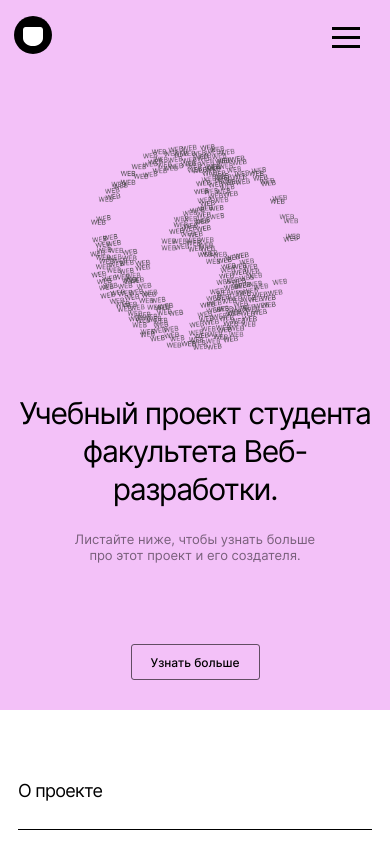
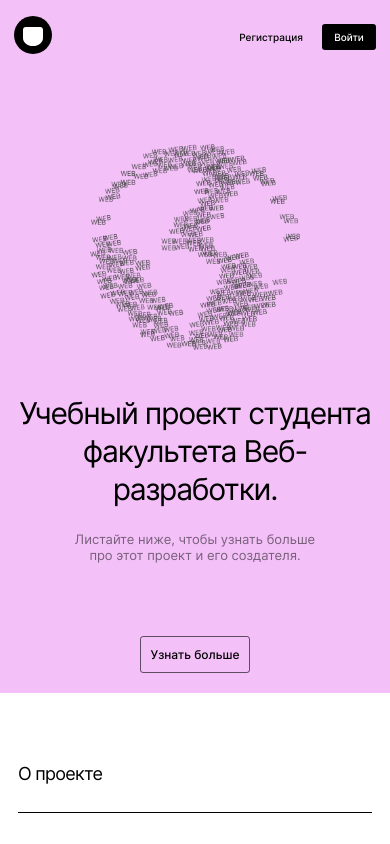
Before and after one commit to pchupchu/movies-explorer-frontend, a React (Create React App) app: page / in a window 390 px wide. Shown: the top 844 px of the page. Built offline with nearby package versions, Linux system fonts and the light colour scheme.

Commit message:
Fix Header and Navbar

```diff
--- a/src/components/App/App.js
+++ b/src/components/App/App.js
@@ -1,4 +1,4 @@
-// import { useState } from "react";
+import { useState } from "react";
 import "./App.css";
 import { Route, Routes } from "react-router-dom";
 import Login from "../Login/Login";
@@ -11,15 +11,21 @@ import Profile from "../Profile/Profile";
 import Preloader from "../Preloader/Preloader";
 
 function App() {
+  const [loggedIn, setLoggedIn] = useState(false);
+
   return (
     <div className="app">
       <Routes>
         <Route path="/signin" element={<Login />} />
         <Route path="/signup" element={<Register />} />
-        <Route path="/profile" element={<Profile />} />
-        <Route path="/" element={<Main />} />
-        <Route path="/movies" element={<Movies />} />
-        <Route path="/saved-movies" element={<SavedMovies />} />
+
+        <Route path="/profile" element={<Profile loggedIn={loggedIn} />} />
+        <Route path="/" element={<Main loggedIn={loggedIn} />} />
+        <Route path="/movies" element={<Movies loggedIn={loggedIn} />} />
+        <Route
+          path="/saved-movies"
+          element={<SavedMovies loggedIn={loggedIn} />}
+        />
         <Route path="*" element={<NotFound />} />
         <Route path="/load" element={<Preloader />} />
       </Routes>
--- a/src/components/Header/Header.css
+++ b/src/components/Header/Header.css
@@ -22,6 +22,10 @@
   .header {
     padding: 16px 14px;
   }
+}
+
+.header__main {
+  background-color: #f3c1f8;
 }
 
 .header__navigation {
@@ -114,10 +118,10 @@
 .header__burger {
   display: none;
   width: 28px;
-  height: 28px;
+  height: 23px;
   cursor: pointer;
-  position: fixed;
-  top: 27px;
+  position: absolute;
+  top: 28px;
   right: 30px;
   opacity: 1;
   transition: opacity 0.8s ease-in-out;
@@ -131,6 +135,13 @@
 @media screen and (max-width: 768px) {
   .header__burger {
     display: flex;
+  }
+}
+
+@media screen and (max-width: 425px) {
+  .header__burger {
+    width: 22px;
+    right: 18px;
   }
 }
 
@@ -152,7 +163,7 @@
 }
 
 .header__burger-line:last-of-type {
-  top: 18px;
+  top: 17.5px;
 }
 
 .header__burger-line_active:first-of-type {
--- a/src/components/Header/Header.js
+++ b/src/components/Header/Header.js
@@ -1,15 +1,13 @@
-import { Link } from "react-router-dom";
+import { Link, useLocation } from "react-router-dom";
 import "./Header.css";
 import logo from "../../images/logo.svg";
 import Navigation from "../Navigation/Navigation";
 import { useState } from "react";
 import Navbar from "../Navbar/Navbar";
 
-// function Header({ loggedIn, isEmail, isBurger, handleBurgerMenu, signOut }) {
-function Header() {
-  // function goProfile() {
-  //   navigate("/profile", { replace: true });
-  // }
+function Header({ loggedIn }) {
+  loggedIn = false;
+  const location = useLocation();
 
   const [isBurger, setIsBurger] = useState(false);
   const [isNavbarOpen, setIsNavbarOpen] = useState(false);
@@ -17,28 +15,29 @@ function Header() {
   function handleBurgerMenu() {
     setIsBurger(!isBurger);
     setIsNavbarOpen(!isNavbarOpen);
+    if (!isBurger) {
+      document.body.style.overflow = "hidden";
+    } else {
+      document.body.style.overflow = "";
+    }
   }
 
   return (
     <>
-      <header className="header">
+      <header
+        className={`header ${location.pathname === "/" ? "header__main" : ""}`}
+      >
         <div className="header__navigation">
           <Link to="/">
             <img className="header__logo" src={logo} alt="главная страница" />
           </Link>
-          <Navigation />
+          {loggedIn ? <Navigation /> : null}
         </div>
-        <div className="header__links">
-          {/* <Link to="/signup" className="header__link">
-          Регистрация
-        </Link>
-        <Link to="/signin" className="header__link header__link_sign-in">
-          Войти
-        </Link> */}
+        {loggedIn ? (
+          <>
             <Link to="/profile" className="header__link header__link_profile">
               Аккаунт
             </Link>
-        </div>
             <div className="header__burger" onClick={handleBurgerMenu}>
               <span
                 className={`header__burger-line ${
@@ -56,8 +55,22 @@ function Header() {
                 }`}
               ></span>
             </div>
+            <Navbar
+              isNavbarOpen={isNavbarOpen}
+              setIsNavbarOpen={setIsNavbarOpen}
+            />
+          </>
+        ) : (
+          <div className="header__links">
+            <Link to="/signup" className="header__link">
+              Регистрация
+            </Link>
+            <Link to="/signin" className="header__link header__link_sign-in">
+              Войти
+            </Link>
+          </div>
+        )}
       </header>
-      <Navbar isNavbarOpen={isNavbarOpen} setIsNavbarOpen={setIsNavbarOpen} />
     </>
   );
 }
--- a/src/components/Main/Main.css
+++ /dev/null
@@ -1,3 +0,0 @@
-.main {
-  background-color: #f3c1f8;
-}
--- a/src/components/Main/Main.js
+++ b/src/components/Main/Main.js
@@ -1,4 +1,3 @@
-import "./Main.css";
 import Header from "../Header/Header";
 import Promo from "./Promo/Promo";
 import AboutProject from "./AboutProject/AboutProject";
@@ -8,14 +7,14 @@ import Footer from "../Footer/Footer";
 
 function Main() {
   return (
-    <main className="main">
+    <>
       <Header />
       <Promo />
       <AboutProject />
       <Techs />
       <AboutMe />
       <Footer />
-    </main>
+    </>
   );
 }
 
--- a/src/components/Main/Promo/Promo.css
+++ b/src/components/Main/Promo/Promo.css
@@ -2,8 +2,26 @@
   display: flex;
   flex-direction: column;
   box-sizing: border-box;
-  margin: 75px 70px;
+  padding: 75px 70px;
+  margin: 0;
   color: #000;
+  background-color: #f3c1f8;
+}
+
+@media screen and (max-width: 1050px) {
+  .promo {
+    padding: 140px 44px 76px;
+  }
+}
+
+@media screen and (max-width: 576px) {
+  .promo {
+    padding: 70px 10px 30px;
+  }
+}
+
+.promo__container {
+  margin: 0;
   background-image: url("../../../images/landing-logo.png");
   background-size: 310px 304px;
   background-repeat: no-repeat;
@@ -11,16 +29,14 @@
 }
 
 @media screen and (max-width: 1050px) {
-  .promo {
-    margin: 140px 44px 76px;
+  .promo__container {
     background-position: top center;
     text-align: center;
   }
 }
 
 @media screen and (max-width: 576px) {
-  .promo {
-    margin: 70px 10px 30px;
+  .promo__container {
     background-size: 210px 206px;
   }
 }
--- a/src/components/Main/Promo/Promo.js
+++ b/src/components/Main/Promo/Promo.js
@@ -3,6 +3,7 @@ import "./Promo.css";
 function Promo() {
   return (
     <section className="promo">
+      <div className="promo__container">
         <h1 className="promo__title">
           Учебный проект студента факультета Веб-разработки.
         </h1>
@@ -12,6 +13,7 @@ function Promo() {
         <a href="/#project" className="promo__link">
           Узнать больше
         </a>
+      </div>
     </section>
   );
 }
--- a/src/components/Navbar/Navbar.css
+++ b/src/components/Navbar/Navbar.css
@@ -4,8 +4,6 @@
 
 .navbar__opened {
   display: none;
-  align-items: right;
-  /* justify-content: right; */
   width: 100%;
   height: 100%;
   opacity: 1;
@@ -25,11 +23,12 @@
 .navbar__container {
   margin: 0 auto;
   box-sizing: border-box;
-  padding: 120px 0 80px;
+  padding: 156px 0 94px;
   background-color: #fff;
   color: #000;
-  width: 520px;
-  height: 700px;
+  max-width: 520px;
+  width: 70%;
+  height: 100%;
   display: flex;
   flex-direction: column;
   align-items: center;
@@ -37,7 +36,13 @@
   position: absolute;
   top: 0;
   right: 0;
-  /* transition: all 0.3s ease-in-out; */
+}
+
+@media screen and (max-width: 425px) {
+  .navbar__container {
+    width: 100%;
+    padding: 142px 0 48px;
+  }
 }
 
 .navbar__links {
@@ -46,11 +51,19 @@
   align-items: center;
   list-style: none;
   margin: 0 auto;
+  padding: 0;
+  gap: 20px;
+}
+
+@media screen and (max-width: 425px) {
+  .navbar__links {
+    gap: 15px;
+  }
 }
 
 .navbar__link {
   display: block;
-  padding: 12px 24px;
+  padding: 4px;
   color: #000;
   font-size: 18px;
   font-weight: 500;
@@ -61,5 +74,10 @@
 }
 
 .navbar__link_active {
-  border-bottom: 3px solid #000;
+  border-bottom: 2px solid #000;
 }
+
+.navbar__link_profile {
+  font-size: 14px;
+  line-height: 1.14;
+}
--- a/src/components/Navbar/Navbar.js
+++ b/src/components/Navbar/Navbar.js
@@ -1,32 +1,55 @@
-import { Link } from "react-router-dom";
+import { Link, useLocation } from "react-router-dom";
 import "./Navbar.css";
 
 function Navbar({ isNavbarOpen }) {
+  const location = useLocation();
+
   return (
     <div className={`navbar__hidden ${isNavbarOpen ? "navbar__opened" : ""}`}>
       <div className={"navbar__container"}>
-        {/* <div className="navbar__links-wrapper"> */}
         <ul className="navbar__links">
           <li>
-            <Link to="/" className="navbar__link">
+            <Link
+              to="/"
+              className={`navbar__link ${
+                location.pathname === "/" ? "navbar__link_active" : ""
+              }`}
+            >
               Главная
             </Link>
           </li>
           <li>
-            <Link to="/movies" className="navbar__link navbar__link_active">
+            <Link
+              to="/movies"
+              className={`navbar__link ${
+                location.pathname === "/movies" ? "navbar__link_active" : ""
+              }`}
+            >
               Фильмы
             </Link>
           </li>
           <li>
-            <Link to="/saver-movies" className="navbar__link">
+            <Link
+              to="/saved-movies"
+              className={`navbar__link ${
+                location.pathname === "/saved-movies"
+                  ? "navbar__link_active"
+                  : ""
+              }`}
+            >
               Сохранённые фильмы
             </Link>
           </li>
         </ul>
-        <Link to="/profile" className="navbar__link">
+
+        <Link
+          to="/profile"
+          className={`navbar__link navbar__link_profile ${
+            location.pathname === "/profile" ? "navbar__link_active" : ""
+          }`}
+        >
           Аккаунт
         </Link>
-        {/* </div> */}
       </div>
     </div>
   );
--- a/src/components/NotFound/NotFound.css
+++ b/src/components/NotFound/NotFound.css
@@ -73,7 +73,9 @@
   display: block;
   font-size: 14px;
   line-height: 1.21;
-  text-decoration: none;
+  border: none;
+  padding: 0;
+  background-color: transparent;
   color: #000;
   cursor: pointer;
   opacity: 1;
@@ -81,7 +83,7 @@
 }
 
 .not-found__link:hover {
-  opacity: 0.7;
+  opacity: 0.8;
 }
 
 @media screen and (max-width: 576px) {
--- a/src/components/NotFound/NotFound.js
+++ b/src/components/NotFound/NotFound.js
@@ -1,16 +1,17 @@
-import { Link } from "react-router-dom";
+import { useNavigate } from "react-router-dom";
 import "./NotFound.css";
 
 function NotFound() {
+  const navigate = useNavigate();
   return (
     <main className="not-found">
       <div className="not-found__text-container">
         <p className="not-found__number">404</p>
         <p className="not-found__text">Страница не найдена</p>
       </div>
-      <Link className="not-found__link" to="/">
+      <button className="not-found__link" onClick={() => navigate(-1)}>
         Назад
-      </Link>
+      </button>
     </main>
   );
 }
```
Also changed, not shown: src/index.css (line endings or trailing spaces). Lines whose indentation alone changed are shown as unchanged.
